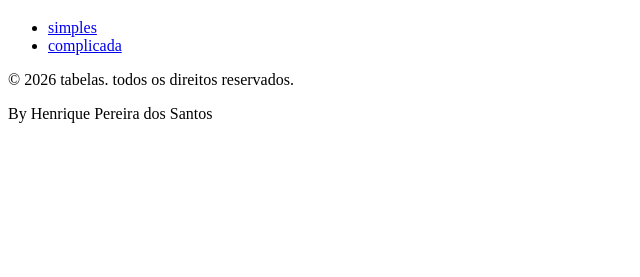
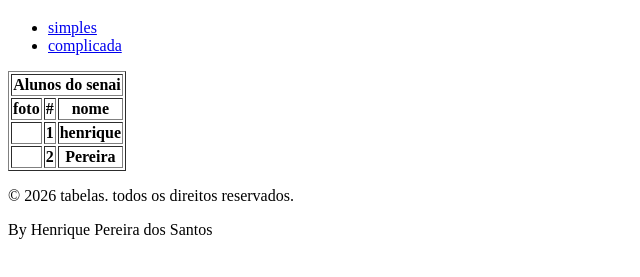
Before and after one commit to HenriqueP-dev/novaweb-projeto-inicial, a plain HTML site: page tabelas67/tabela_simples.html in a window 1280 px wide. Shown: the part 61-338 px from the top of the page, without its empty margins (0-640 px from the left). Drawn offline with Linux system fonts and the light colour scheme.

Commit message:
tabela simples com cabeçalho

```diff
--- a/tabelas67/tabela_simples.html
+++ b/tabelas67/tabela_simples.html
@@ -16,7 +16,26 @@
         </nav>
     </header>
     <main>
-
+        <table border="1">
+            <tr>
+                <th colspan="3">Alunos do senai</th>
+            </tr>
+            <tr>
+                <th>foto</th>
+                <th> # </th>
+                <th>nome</th>
+            </tr>
+            <tr>
+                <th> </th>
+                <th>1</th>
+                <th>henrique</th>
+            </tr>
+            <tr>
+                <th> </th>
+                <th> 2 </th>
+                <th>Pereira</th>
+            </tr>
+        </table>
 
     </main>
     <footer>
```
